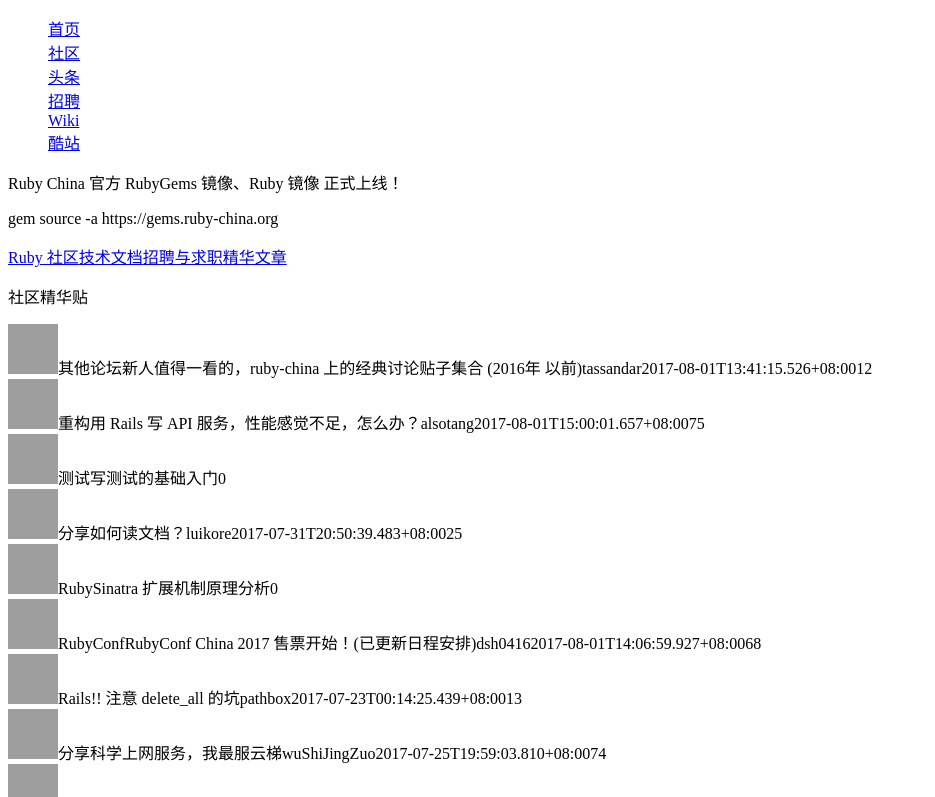
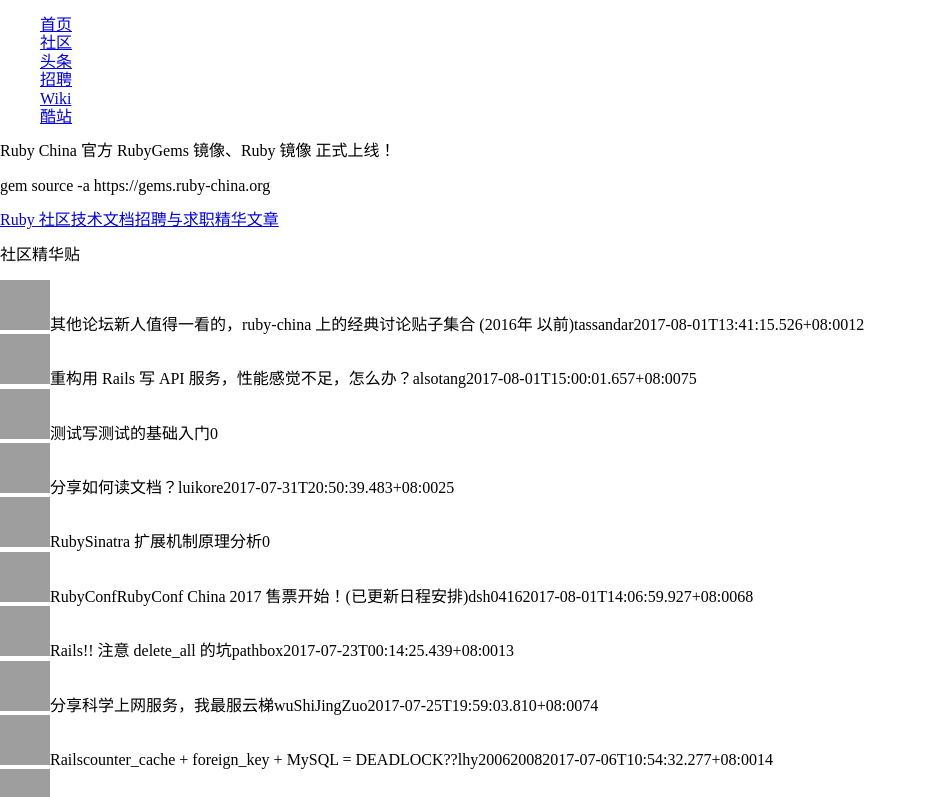
Before and after one commit to cyqkeygen/ruby-china-react-redux-demo, a React app: page / in a window 1280 px wide. Shown: the top 797 px of the page, without its empty margins (0-935 px from the left). Built offline with nearby package versions, Linux system fonts and the light colour scheme; grey boxes are pictures that could not be loaded.

Commit message:
add normalize.css

```diff
--- a/package.json
+++ b/package.json
@@ -23,6 +23,7 @@
     "webpack-dev-server": "^2.6.1"
   },
   "dependencies": {
+    "normalize.css": "^7.0.0",
     "prop-types": "^15.5.10",
     "react": "^15.6.1",
     "react-dom": "^15.6.1",
--- a/src/styles/app.scss
+++ b/src/styles/app.scss
@@ -1,5 +1,4 @@
-//@import "~normalize/sass";
-//@import "~normalize/normalize.css";
+@import '~normalize.css';
 
 @mixin box-style {
   margin: 6px;
```
Also changed, not shown: 1 other file.
